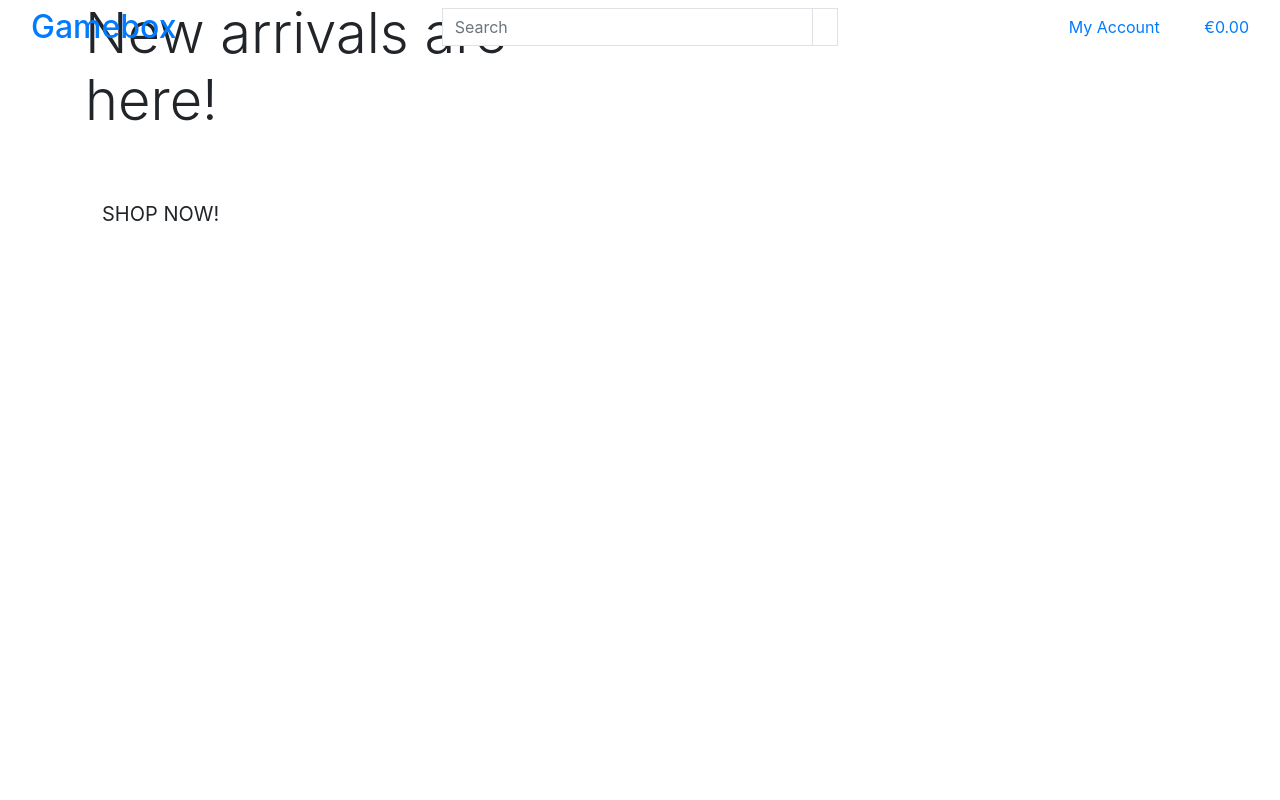
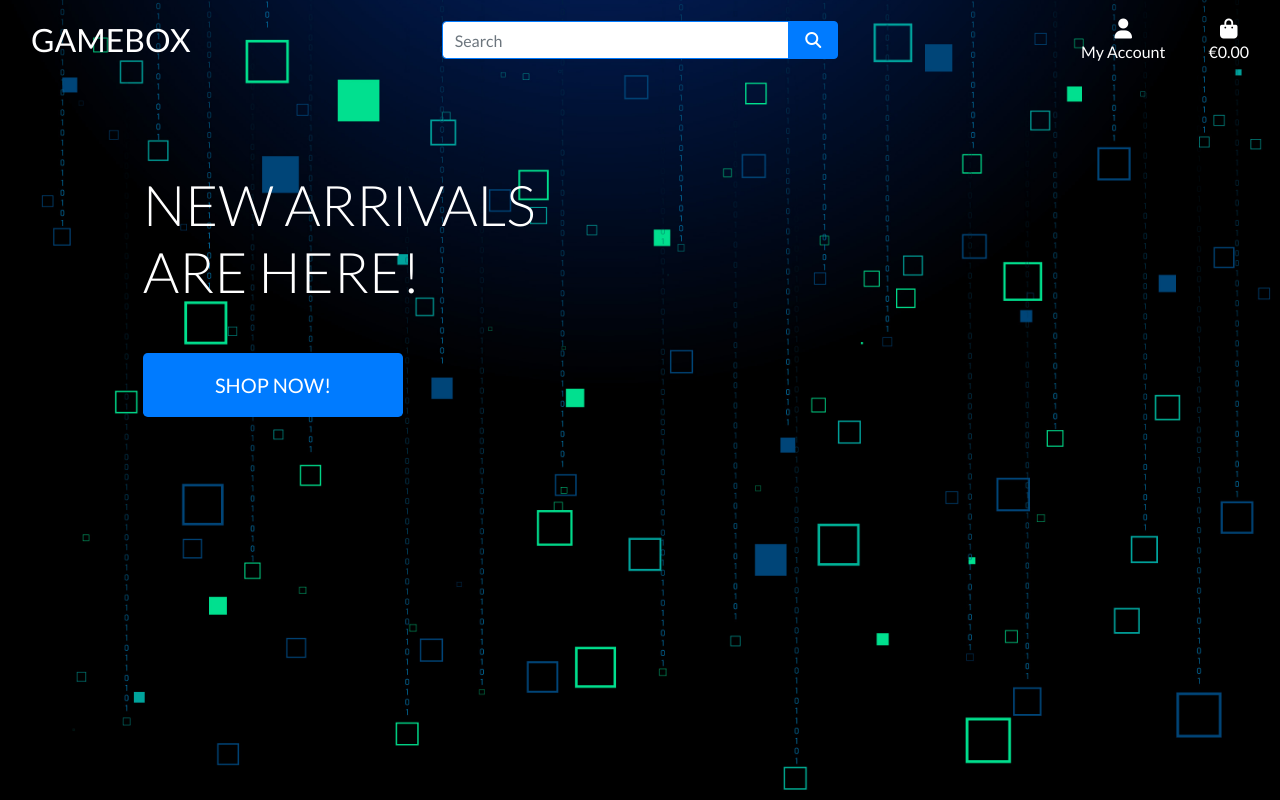
Before and after one commit to Carvu94/CI-PP5-gamebox, a Django app: page / in a window 1280 px wide. Run offline with Django 3.2, Linux system fonts and the light colour scheme; some libraries are stand-ins or nearby versions.

Commit message:
Edit page header and add base.css

```diff
--- a/gamebox/settings.py
+++ b/gamebox/settings.py
@@ -147,6 +147,10 @@ USE_TZ = True
 # https://docs.djangoproject.com/en/3.2/howto/static-files/
 
 STATIC_URL = '/static/'
+STATICFILES_DIRS = (os.path.join(BASE_DIR, 'static'),)
+
+MEDIA_URL = '/media/'
+MEDIA_ROOT = os.path.join(BASE_DIR, 'media')
 
 # Default primary key field type
 # https://docs.djangoproject.com/en/3.2/ref/settings/#default-auto-field
--- a/gamebox/urls.py
+++ b/gamebox/urls.py
@@ -15,9 +15,11 @@ Including another URLconf
 """
 from django.contrib import admin
 from django.urls import path, include
+from django.conf import settings
+from django.conf.urls.static import static
 
 urlpatterns = [
     path('admin/', admin.site.urls),
     path('accounts/', include('allauth.urls')),
     path('', include('home.urls')),
-]
+] + static(settings.MEDIA_URL, document_root=settings.MEDIA_ROOT)
--- a/home/templates/home/index.html
+++ b/home/templates/home/index.html
@@ -20,7 +20,7 @@
                 </h1>
                 <div class="my-5">
                     <h4>
-                        <a href="" class="shop-now-button btn btn-lg rounded-0 text-uppercase py-3">Shop Now!</a>
+                        <a href="" class="shop-now-button btn btn-lg text-uppercase py-3">Shop Now!</a>
                     </h4>
                 </div>
             </div>
--- /dev/null
+++ b/static/css/base.css
@@ -0,0 +1,81 @@
+html {
+    height: 100%;
+}
+
+body {
+    background: url('/media/background.jpg') no-repeat center center fixed;
+    background-size: cover;
+    height: calc(100vh - 164px);
+    color: white;
+    font-family: 'Lato';
+}
+
+/* from Bulma */
+.icon {
+    align-items: center;
+    display: inline-flex;
+    justify-content: center;
+    height: 1.5rem;
+    width: 1.5rem;
+}
+
+.logo-font {
+    text-transform: uppercase;
+}
+
+.main-logo-link {
+    width: fit-content;
+}
+
+.shop-now-button {
+    background: #007BFF;
+    color: white;
+    min-width: 260px;
+}
+
+.btn-blue {
+    background: #007BFF;
+    color: white;
+}
+
+.shop-now-button:hover,
+.shop-now-button:active,
+.shop-now-button:focus,
+.btn-blue:hover,
+.btn-blue:active,
+.btn-blue:focus {
+    background: #66B2FF;
+    color: white;
+}
+
+.text-white {
+    color: white !important;
+}
+
+.border-blue {
+    border: 1px solid #007BFF !important;
+}
+
+/* -------------------------------- Media Queries */
+
+/* Slightly larger container on xl screens */
+@media (min-width: 1200px) {
+  .container {
+    max-width: 80%;
+  }
+}
+
+/* fixed top navbar only on medium and up */
+@media (min-width: 992px) {
+    .fixed-top-desktop-only {
+        position: fixed;
+        top: 0;
+        right: 0;
+        left: 0;
+        z-index: 1030;
+    }
+
+    .header-container {
+        padding-top: 164px;
+    }
+}
--- a/templates/base.html
+++ b/templates/base.html
@@ -17,6 +17,10 @@
     <!-- Bootstrap CSS -->
     {% block corecss %}
         <link rel="stylesheet" href="https://cdn.jsdelivr.net/npm/bootstrap@4.6.2/dist/css/bootstrap.min.css" integrity="sha384-xOolHFLEh07PJGoPkLv1IbcEPTNtaed2xpHsD9ESMhqIYd0nLMwNLD69Npy4HI+N" crossorigin="anonymous">
+        <link rel="preconnect" href="https://fonts.googleapis.com">
+        <link rel="preconnect" href="https://fonts.gstatic.com" crossorigin>
+        <link href="https://fonts.googleapis.com/css2?family=Lato:ital,wght@0,100;0,300;0,400;0,700;0,900;1,100;1,300;1,400;1,700;1,900&display=swap" rel="stylesheet">
+        <link rel="stylesheet" href="{% static 'css/base.css' %}">
     {% endblock %}
 
     {% block extra_css %}
@@ -27,6 +31,7 @@
     {% block corejs %}
         <script src="https://cdn.jsdelivr.net/npm/jquery@3.5.1/dist/jquery.min.js" integrity="sha256-9/aliU8dGd2tb6OSsuzixeV4y/faTqgFtohetphbbj0=" crossorigin="anonymous"></script>
         <script src="https://cdn.jsdelivr.net/npm/bootstrap@4.6.2/dist/js/bootstrap.bundle.min.js" integrity="sha384-Fy6S3B9q64WdZWQUiU+q4/2Lc9npb8tCaSX9FK7E8HnRr0Jz8D6OP9dO5Vg3Q9ct" crossorigin="anonymous"></script>
+        <script src="https://kit.fontawesome.com/9bd5d149e4.js" crossorigin="anonymous"></script>
     {% endblock %}
 
     {% block extra_js %}
@@ -37,19 +42,19 @@
   </head>
   <body>
     <header class="container-fluid fixed-top">
-        <div class="row">
+        <div id="topnav" class="row pt-lg-2 d-none d-lg-flex">
             <div class="col-12 col-lg my-auto py-1 py-lg-0 text-center text-lg-left">
                 <a href="{% url 'home' %}" class="nav-link main-logo-link">
-                    <h2 class="logo-font text-black my-0">Gamebox</h2>
+                    <h2 class="logo-font text-white my-0">Gamebox</h2>
                 </a>
 
             </div>
             <div class="col-12 col-lg my-auto py-1 py-lg-0">
                 <form action="" method="GET">
                     <div class="input-group w-100">
-                        <input type="text" class="form-control border border-black rounded-0" name="q" placeholder="Search">
+                        <input type="text" class="form-control border border-blue" name="q" placeholder="Search">
                         <div class="input-group-append">
-                            <button class="form-control btn btn-black border border-black rounded-0" type="submit">
+                            <button class="form-control btn btn-blue border border-blue" type="submit">
                                 <span class="icon">
                                     <i class="fas fa-search"></i>
                                 </span>
@@ -61,7 +66,7 @@
             <div class="col-12 col-lg my-auto py-1 py-lg-0">
                 <ul class="list-inline list-unstyled text-center text-lg-right my-0">
                     <li class="list-inline-item dropdown">
-                        <a class="text-black nav-link" href="#" id="user-options" data-toggle="dropdown" aria-haspopup="true" aria-expanded="false">
+                        <a class="text-white nav-link" href="#" id="user-options" data-toggle="dropdown" aria-haspopup="true" aria-expanded="false">
                             <div class="text-center">
                                 <div><i class="fas fa-user fa-lg"></i></div>
                                 <p class="my-0">My Account</p>
@@ -81,7 +86,7 @@
                         </div>
                     </li>
                     <li class="list-inline-item">
-                        <a class="{% if grand_total %}text-info font-weight-bold{% else %}text-black{% endif %} nav-link" href="">
+                        <a class="{% if grand_total %}text-info font-weight-bold{% else %}text-white{% endif %} nav-link" href="">
                             <div class="text-center">
                                 <div><i class="fas fa-shopping-bag fa-lg"></i></div>
                                 <p class="my-0">
```
Also changed, not shown: media/background.jpg (added).
